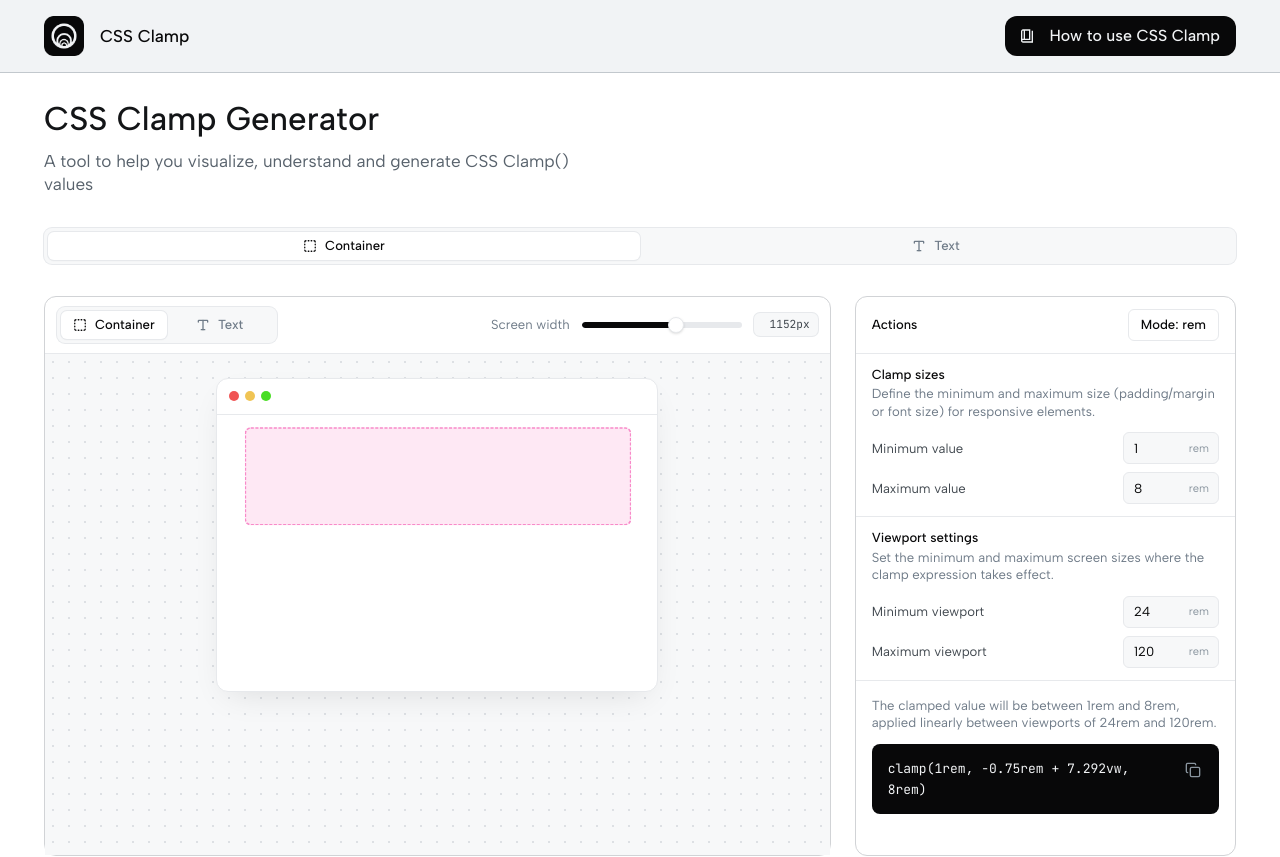
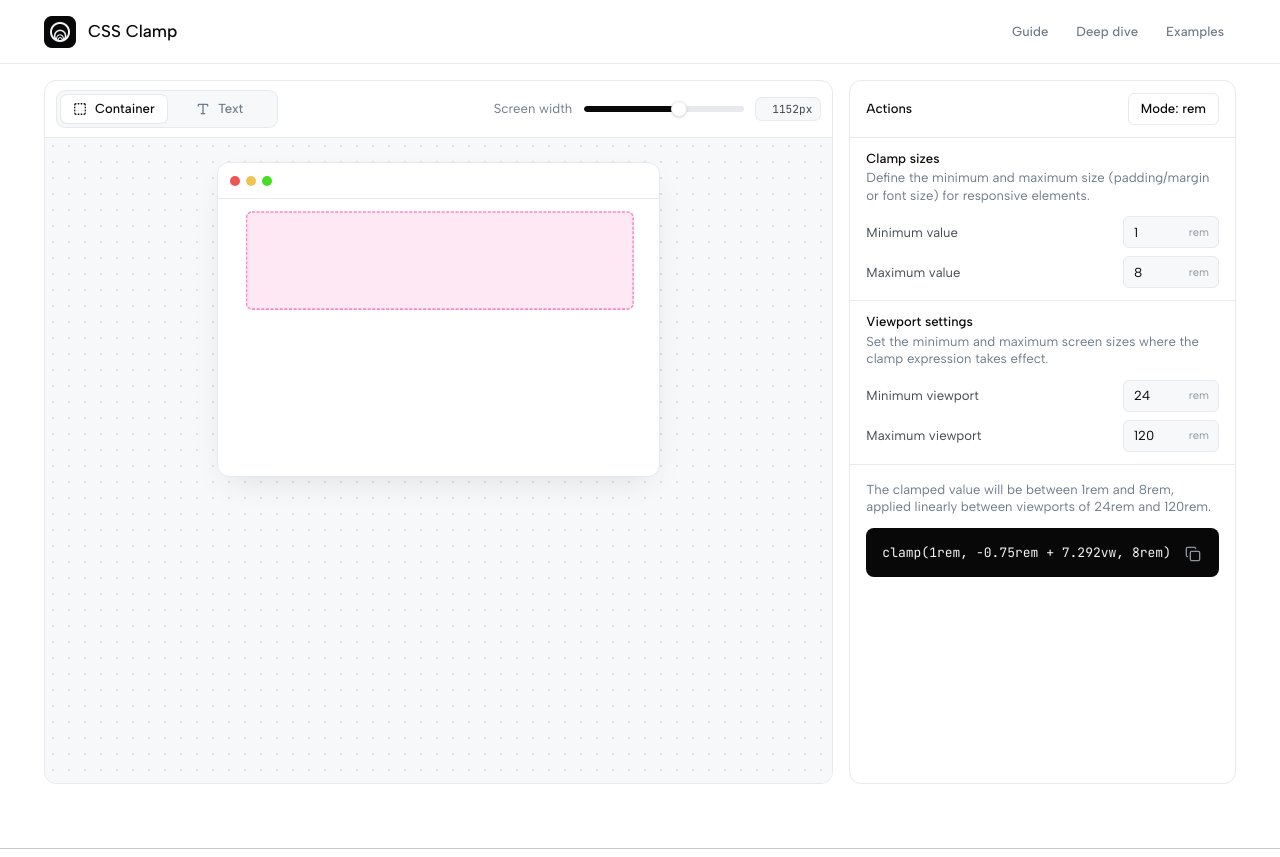
Before and after one commit to Willem-Jaap/cssclamp, a Next.js app: page / in a window 1280 px wide. Shown: the top 857 px of the page. Built offline with nearby package versions, Linux system fonts and the light colour scheme.

Commit message:
feat: fit the generator in the viewport and add header navigation

```diff
--- a/src/app/page.tsx
+++ b/src/app/page.tsx
@@ -4,7 +4,6 @@ import { FormProvider } from 'react-hook-form';
 
 import Actions from '~/components/misc/actions';
 import Preview from '~/components/misc/preview';
-import PreviewModeSelector from '~/components/misc/preview-mode-selector';
 import { useSettingsProvider } from '~/hooks/useSettings';
 
 const Page = () => {
@@ -12,22 +11,15 @@ const Page = () => {
 
     return (
         <FormProvider {...methods}>
-            <div>
-                <h1 className="mt-8 text-4xl font-medium text-neutral-900">CSS Clamp Generator</h1>
-                <p className="mt-2 max-w-xl text-lg text-neutral-600">
-                    A tool to help you visualize, understand and generate CSS Clamp() values
-                </p>
-                <div className="mt-8">
-                    <PreviewModeSelector />
-                </div>
-            </div>
-
-            <div className="flex grid-cols-15 gap-6 md:grid">
-                <div className="col-span-10 flex-1 rounded-xl border border-neutral-100">
-                    <Preview />
-                </div>
-                <div className="col-span-5 flex min-h-[70vh] w-full flex-col overflow-hidden overflow-y-auto rounded-xl border border-neutral-100">
-                    <Actions />
+            <div className="flex h-[calc(100dvh-4rem)] min-h-[36rem] flex-col gap-4 py-4">
+                <h1 className="sr-only">CSS Clamp Generator</h1>
+                <div className="flex min-h-0 flex-1 grid-cols-15 gap-4 md:grid">
+                    <div className="col-span-10 min-h-0 flex-1 overflow-hidden rounded-xl border border-line bg-white">
+                        <Preview />
+                    </div>
+                    <div className="col-span-5 flex min-h-0 w-full flex-col overflow-y-auto rounded-xl border border-line bg-white">
+                        <Actions />
+                    </div>
                 </div>
             </div>
         </FormProvider>
--- a/src/components/layout/header.tsx
+++ b/src/components/layout/header.tsx
@@ -1,33 +1,27 @@
 import Link from 'next/link';
 
+import NavLink from '~/components/layout/nav-link';
 import Logo from '~/components/misc/logo';
+
+const links = [
+    { href: '/guide', label: 'Guide' },
+    { href: '/deepdive', label: 'Deep dive' },
+    { href: '/examples', label: 'Examples' },
+];
 
 const Header = () => {
     return (
-        <header className="fixed top-0 z-50 flex w-full items-center justify-between gap-4 border-b border-b-neutral-200 bg-neutral-50 px-[clamp(1rem,_0.25rem_+_3.125vw,_4rem)] py-4">
+        <header className="fixed top-0 z-50 flex h-16 w-full items-center justify-between gap-4 border-b border-b-line bg-white/80 px-[clamp(1rem,_0.25rem_+_3.125vw,_4rem)] backdrop-blur">
             <Link href="/">
                 <Logo />
             </Link>
             <nav>
-                <menu className="flex">
-                    <li>
-                        <Link
-                            href="/guide"
-                            className="flex h-10 items-center gap-4 rounded-xl bg-neutral-950 px-4 py-2 font-medium whitespace-nowrap text-neutral-50 transition-colors duration-200 hover:bg-neutral-900">
-                            <svg
-                                width="12"
-                                height="14"
-                                viewBox="0 0 12 14"
-                                fill="none"
-                                xmlns="http://www.w3.org/2000/svg">
-                                <path
-                                    d="M2 13.6667C1.44444 13.6667 0.972222 13.4722 0.583333 13.0833C0.194444 12.6944 0 12.2222 0 11.6667V2.33333C0 1.77777 0.194444 1.30555 0.583333 0.916662C0.972222 0.527773 1.44444 0.333328 2 0.333328H9.33333V11H2C1.81111 11 1.65278 11.0639 1.525 11.1917C1.39722 11.3194 1.33333 11.4778 1.33333 11.6667C1.33333 11.8555 1.39722 12.0139 1.525 12.1417C1.65278 12.2694 1.81111 12.3333 2 12.3333H10.6667V1.66666H12V13.6667H2ZM4 9.66666H8V1.66666H4V9.66666ZM2.66667 9.66666V1.66666H2C1.81111 1.66666 1.65278 1.73055 1.525 1.85833C1.39722 1.98611 1.33333 2.14444 1.33333 2.33333V9.78333C1.44444 9.74999 1.55278 9.72222 1.65833 9.69999C1.76389 9.67777 1.87778 9.66666 2 9.66666H2.66667Z"
-                                    fill="#F1F3F5"
-                                />
-                            </svg>
-                            <span className="max-sm:sr-only">How to use CSS Clamp</span>
-                        </Link>
-                    </li>
+                <menu className="flex items-center gap-1">
+                    {links.map(link => (
+                        <li key={link.href}>
+                            <NavLink href={link.href}>{link.label}</NavLink>
+                        </li>
+                    ))}
                 </menu>
             </nav>
         </header>
--- /dev/null
+++ b/src/components/layout/nav-link.tsx
@@ -0,0 +1,32 @@
+'use client';
+
+import { type ReactNode } from 'react';
+import Link from 'next/link';
+import { usePathname } from 'next/navigation';
+
+import cn from '~/utils/cn';
+
+interface Props {
+    href: string;
+    children: ReactNode;
+}
+
+const NavLink = ({ href, children }: Props) => {
+    const isActive = usePathname() === href;
+
+    return (
+        <Link
+            href={href}
+            aria-current={isActive ? 'page' : undefined}
+            className={cn(
+                'flex h-8 items-center rounded-md px-3 text-sm font-medium whitespace-nowrap transition-colors',
+                isActive
+                    ? 'bg-canvas text-neutral-950 ring-1 ring-line'
+                    : 'text-neutral-500 hover:text-neutral-950',
+            )}>
+            {children}
+        </Link>
+    );
+};
+
+export default NavLink;
--- a/src/components/misc/logo.tsx
+++ b/src/components/misc/logo.tsx
@@ -2,12 +2,12 @@ import Image from 'next/image';
 
 const Logo = () => {
     return (
-        <div className="flex items-center gap-4">
+        <div className="flex items-center gap-3">
             <Image
                 src="/assets/images/cssclamp-logo.png"
                 alt="CSS Clamp Logo"
-                width={40}
-                height={40}
+                width={32}
+                height={32}
             />
             <span className="text-lg font-medium whitespace-nowrap">CSS Clamp</span>
         </div>
```
